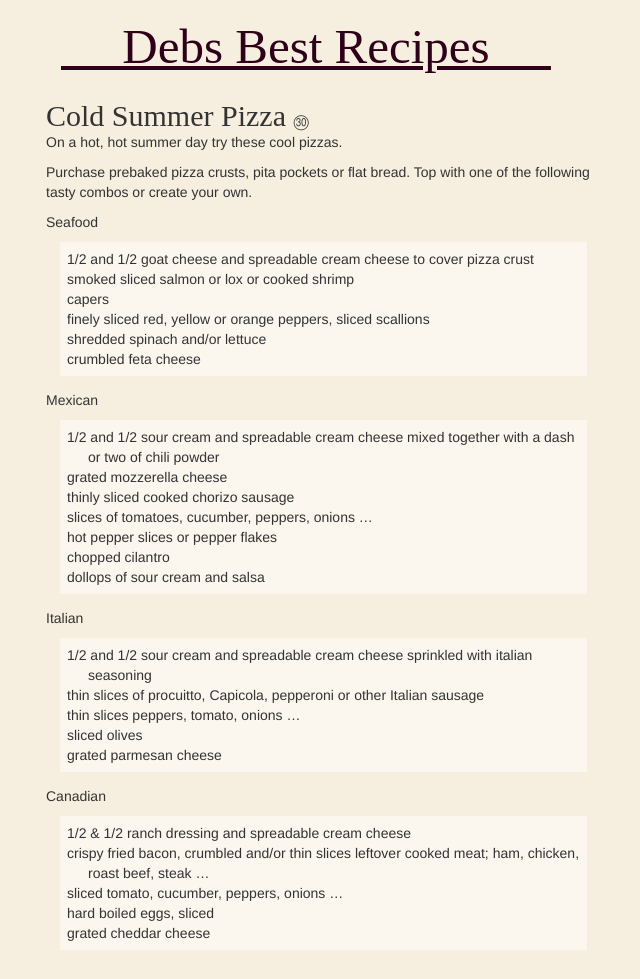
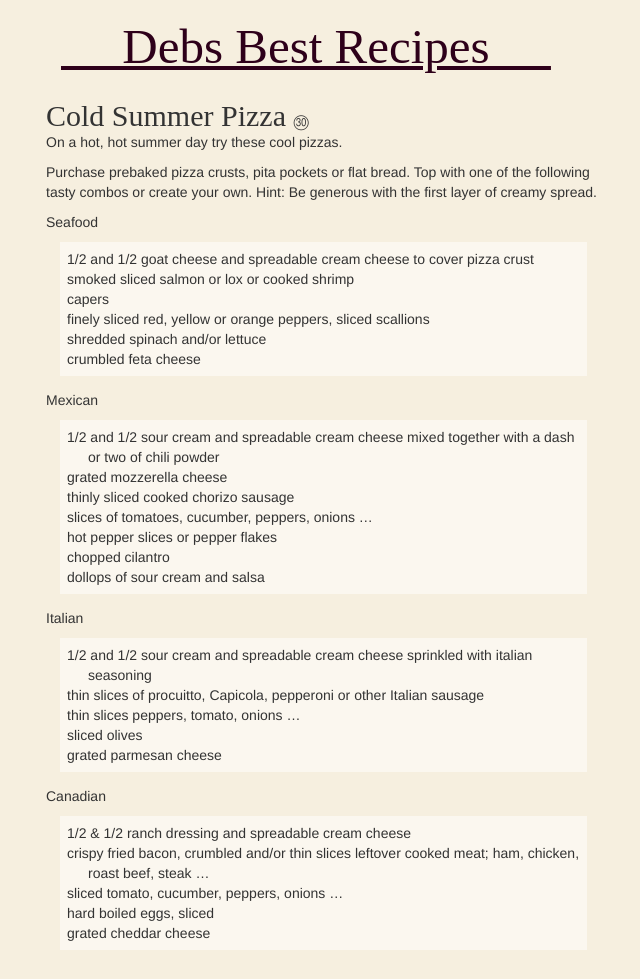
Before and after one commit to JonahBraun/debs-recipes, a Jekyll site: the page built from _posts/2016-05-05-cold-summer-pizza.md, in a window 1280 px wide. Shown: the whole page, without its empty margins (9-649 px from the left). Built offline with Jekyll 4.4.1, drawn with Linux system fonts in a browser that asks for light colours; nearby versions of some CDN libraries; some web fonts are replaced; Markdown is read by kramdown in place of the engine named in the settings.

Commit message:
Update 2016-05-05-cold-summer-pizza.md

```diff
--- a/_posts/2016-05-05-cold-summer-pizza.md
+++ b/_posts/2016-05-05-cold-summer-pizza.md
@@ -7,6 +7,7 @@ tags: ㉚
 On a hot, hot summer day try these cool pizzas.
 
 Purchase prebaked pizza crusts, pita pockets or flat bread.  Top with one of the following tasty combos or create your own.
+Hint: Be generous with the first layer of creamy spread.
 
 Seafood
 
```
